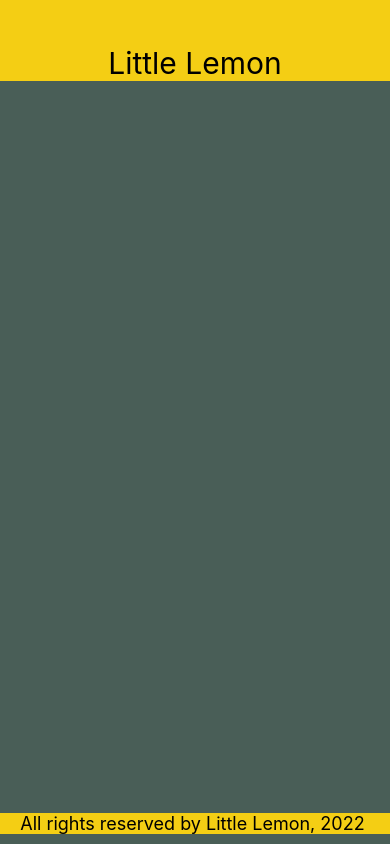
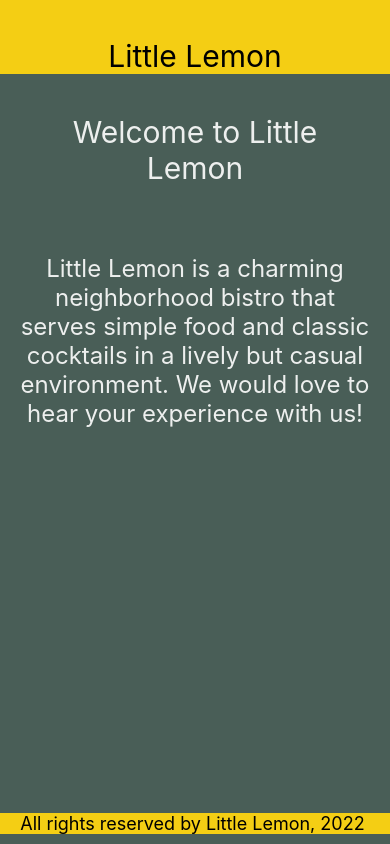
Before and after one commit to EveraldoJunior7/LemonRestaurant, a React Native app: screen / in a window 390 px wide. Built offline with nearby package versions, Linux system fonts and the light colour scheme.

Commit message:
Tela de Boas-Vindas

```diff
--- a/App.js
+++ b/App.js
@@ -1,8 +1,9 @@
 import * as React from 'react';
-import { View } from 'react-native';
+import { View, Text } from 'react-native';
 
 import LittleLemonHeader from './components/LittleLemonHeader';
 import LittleLemonFooter from './components/LittleLemonFooter';
+import WelcomeScreen from "./WelcomeScreen";
 
 export default function App() {
   return (
@@ -13,6 +14,7 @@
           backgroundColor: '#495E57',
         }}>
         <LittleLemonHeader />
+        <WelcomeScreen />
       </View>
       <View style={{ backgroundColor: '#495E57' }}>
         <LittleLemonFooter />
--- /dev/null
+++ b/WelcomeScreen.js
@@ -0,0 +1,30 @@
+import * as React from 'react';
+import { View, Text } from 'react-native';
+
+export default function WelcomeScreen() {
+  return (
+    <View style={{ flex: 1 }}>
+      <Text
+        style={{
+          padding: 40,
+          fontSize: 30,
+          color: '#EDEFEE',
+          textAlign: 'center',
+        }}>
+        Welcome to Little Lemon
+      </Text>
+      <Text
+        style={{
+          fontSize: 24,
+          padding: 20,
+          marginVertical: 8,
+          color: '#EDEFEE',
+          textAlign: 'center',
+        }}>
+        Little Lemon is a charming neighborhood bistro that serves simple food
+        and classic cocktails in a lively but casual environment. We would love
+        to hear your experience with us!
+      </Text>
+    </View>
+  );
+}
```
